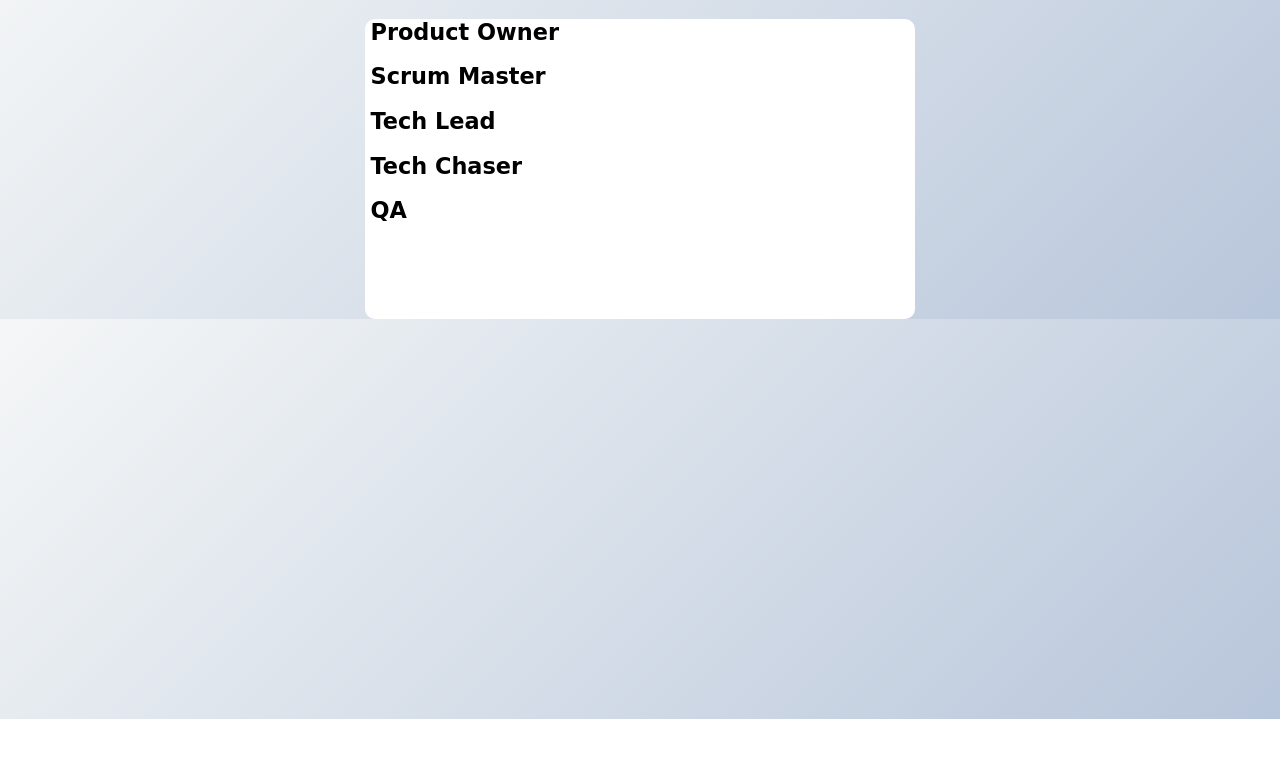
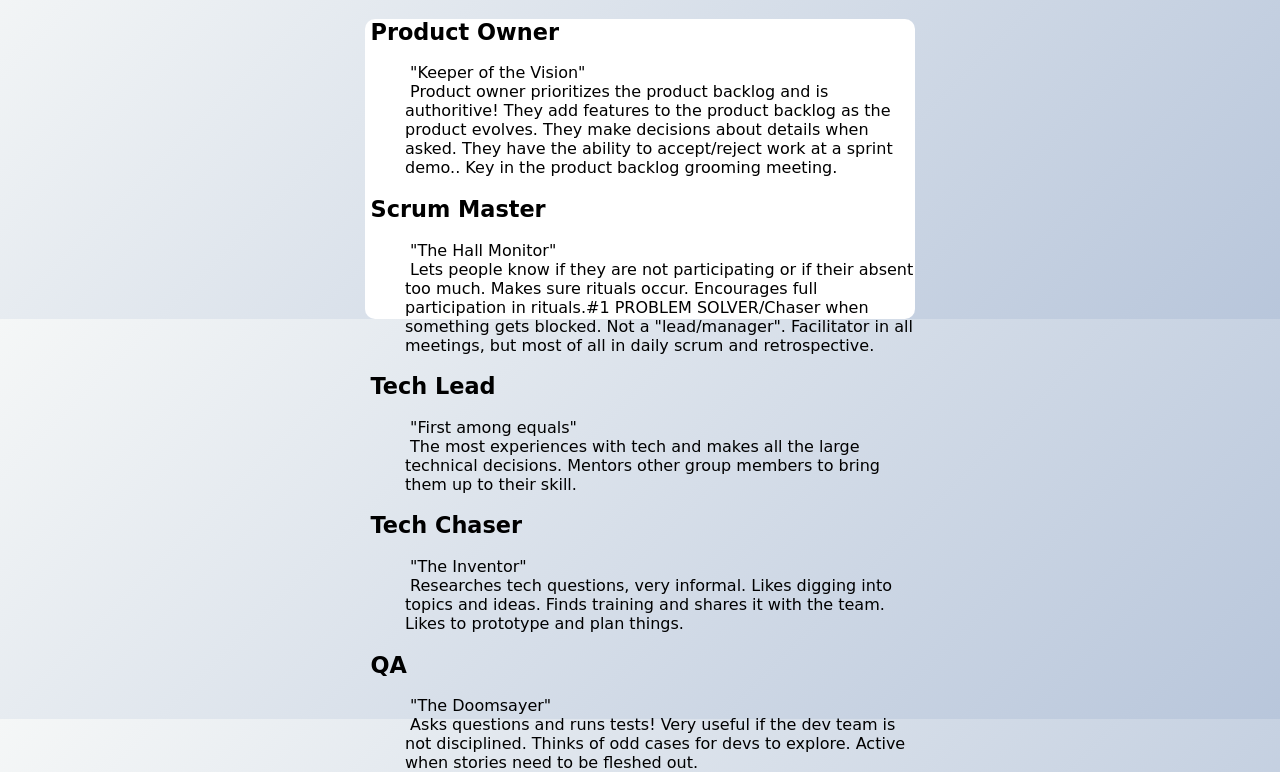
Before and after one commit to Scrum-Group-5/Scrum-Group-5.github.io, a plain HTML site: page about.html in a window 1280 px wide. Shown: the part 81-853 px from the top of the page. Before the commit the page ends 800 px from the top, so only its background shows below. Drawn offline with Linux system fonts and the light colour scheme; a web font is replaced by a local one.

Commit message:
Updated about.html

```diff
--- a/about.html
+++ b/about.html
@@ -15,11 +15,26 @@
     <h1 style="text-align: center;">Scrum Roles Information</h1>
     <div class = "roles">
         <h2>Product Owner</h2>
+			<dd>"Keeper of the Vision"</dd>
+			<dd>Product owner prioritizes the product backlog and is authoritive! They add features to the product backlog as the product evolves.
+			They make decisions about details when asked. They have the ability to accept/reject work at a sprint demo.. Key in the product backlog grooming meeting.</dd>
         <h2>Scrum Master</h2>
+			<dd>"The Hall Monitor"</dd>
+			<dd>Lets people know if they are not participating or if their absent too much. Makes sure rituals occur. Encourages full participation in rituals.#1 PROBLEM SOLVER/Chaser
+			when something gets blocked. Not a "lead/manager". Facilitator in all meetings, but most of all in daily scrum and retrospective.</dd>
         <h2>Tech Lead</h2>
+			<dd>"First among equals"</dd>
+			<dd>The most experiences with tech and makes all the large technical decisions. Mentors other group members to bring them up to their skill. </dd>
+
         <h2>Tech Chaser</h2>
+			<dd>"The Inventor"</dd>
+			<dd>Researches tech questions, very informal. Likes digging into topics and ideas. Finds training and shares it with the team. Likes to prototype and plan things.</dd>
+
         <h2>QA</h2>
+			<dd>"The Doomsayer"</dd>
+			<dd>Asks questions and runs tests! Very useful if the dev team is not disciplined. Thinks of odd cases for devs to explore. Active when stories need to be fleshed out.</dd>
     </div>
+
 
 </body>
 </html>
```
